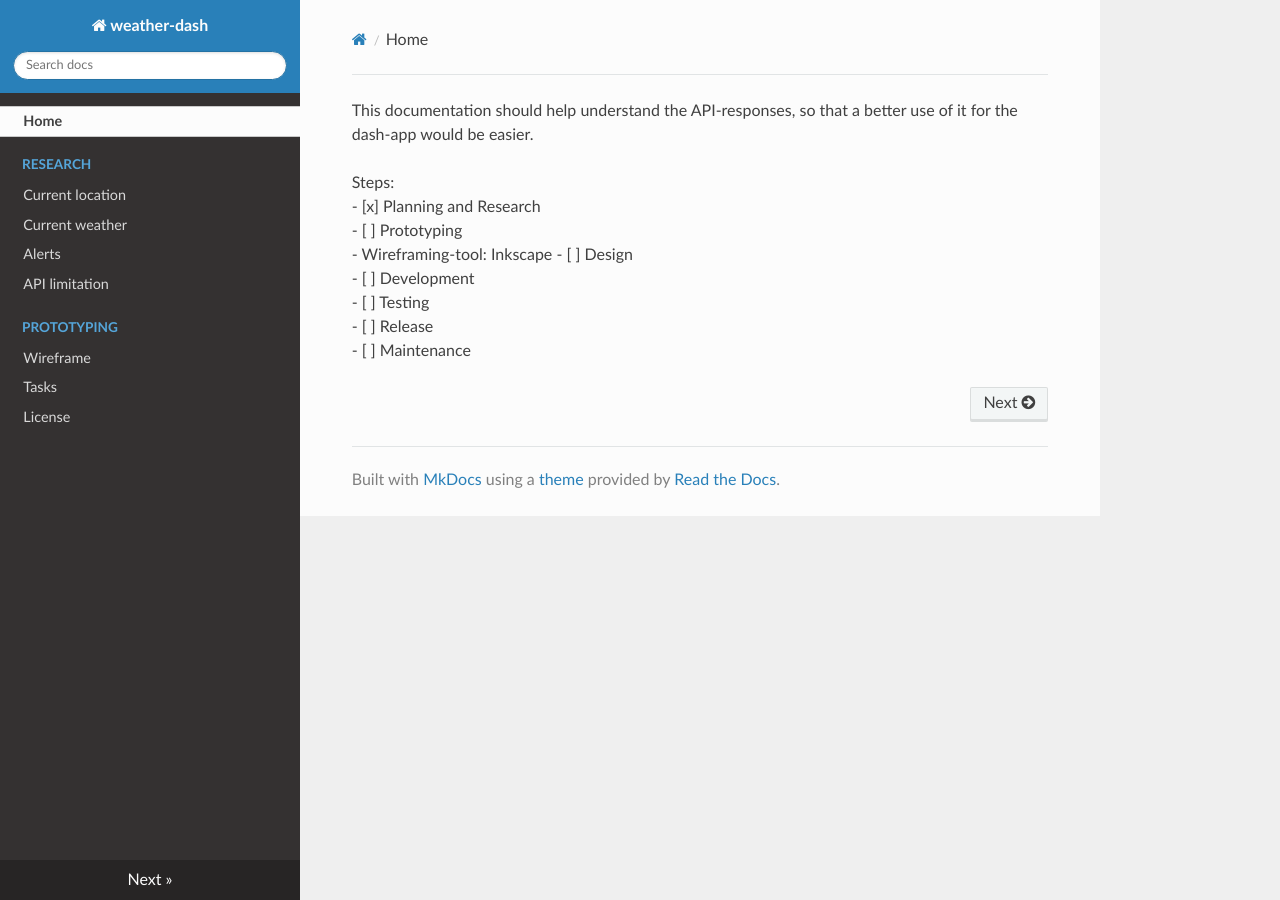
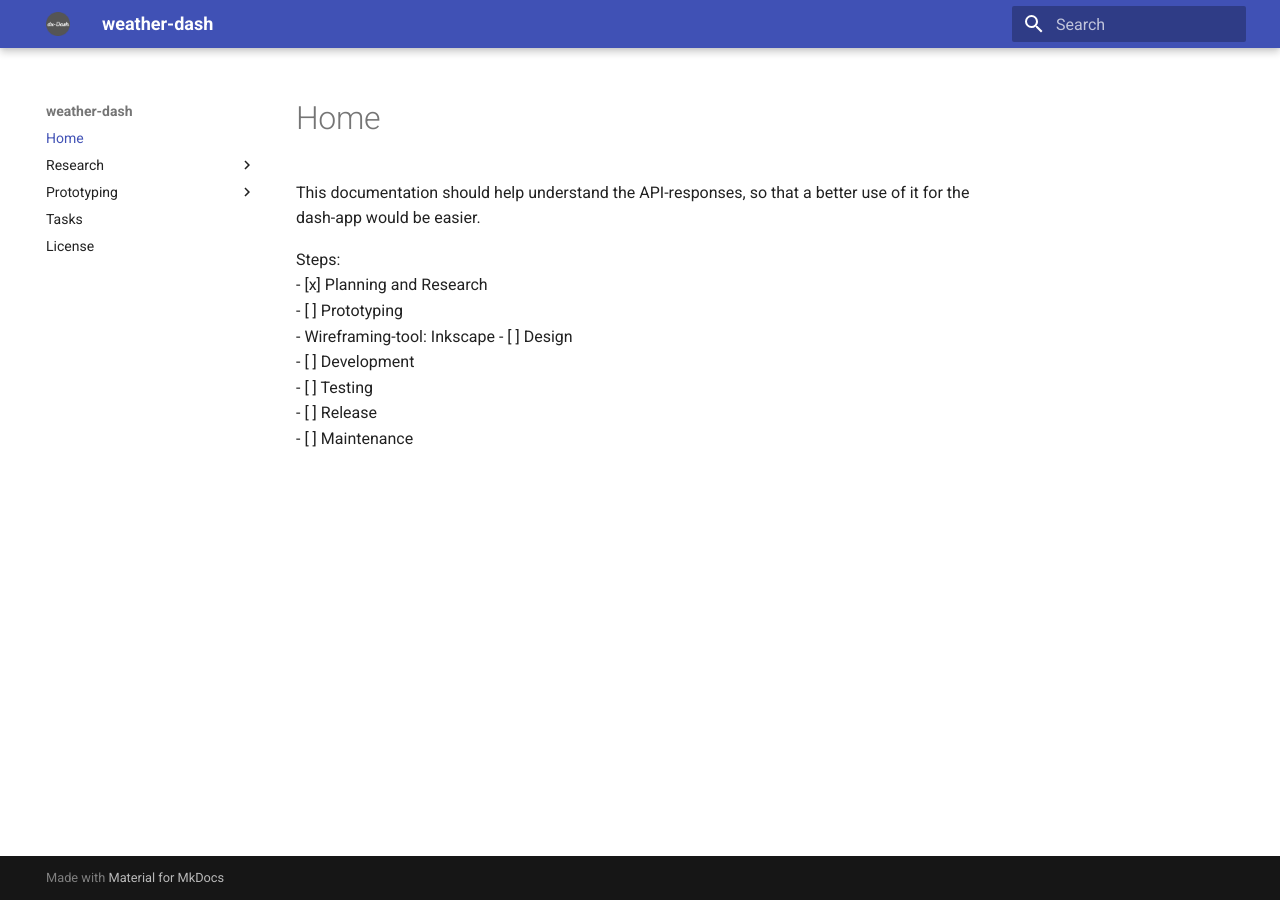
Before and after one commit to awadih/dx-Dash, an MkDocs documentation site: the page built from docs/index.md, in a window 1280 px wide. Built offline with MkDocs 1.6.1 and Material for MkDocs 9.7.7, drawn with Linux system fonts in a browser that asks for light colours; nearby versions of some CDN libraries.

Commit message:
add mkdocs features

```diff
--- a/mkdocs.yml
+++ b/mkdocs.yml
@@ -1,3 +1,7 @@
+theme:
+  name: material
+  logo: assets/logo.png
+  favicon: assets/favicon.ico
 site_name: weather-dash
 site_url: https://dx-dash.onrender.com/
 nav:
@@ -11,7 +15,6 @@ nav:
       - 'Wireframe': 'prototyping/1.tools.md'
   - 'Tasks': 'TODO.md'
   - 'License': 'license.md'
-theme: readthedocs
 markdown_extensions:
   - pymdownx.tasklist:
       custom_checkbox: true
```
Also changed, not shown: docs/assets/favicon.ico (added), docs/assets/logo.png (added).
